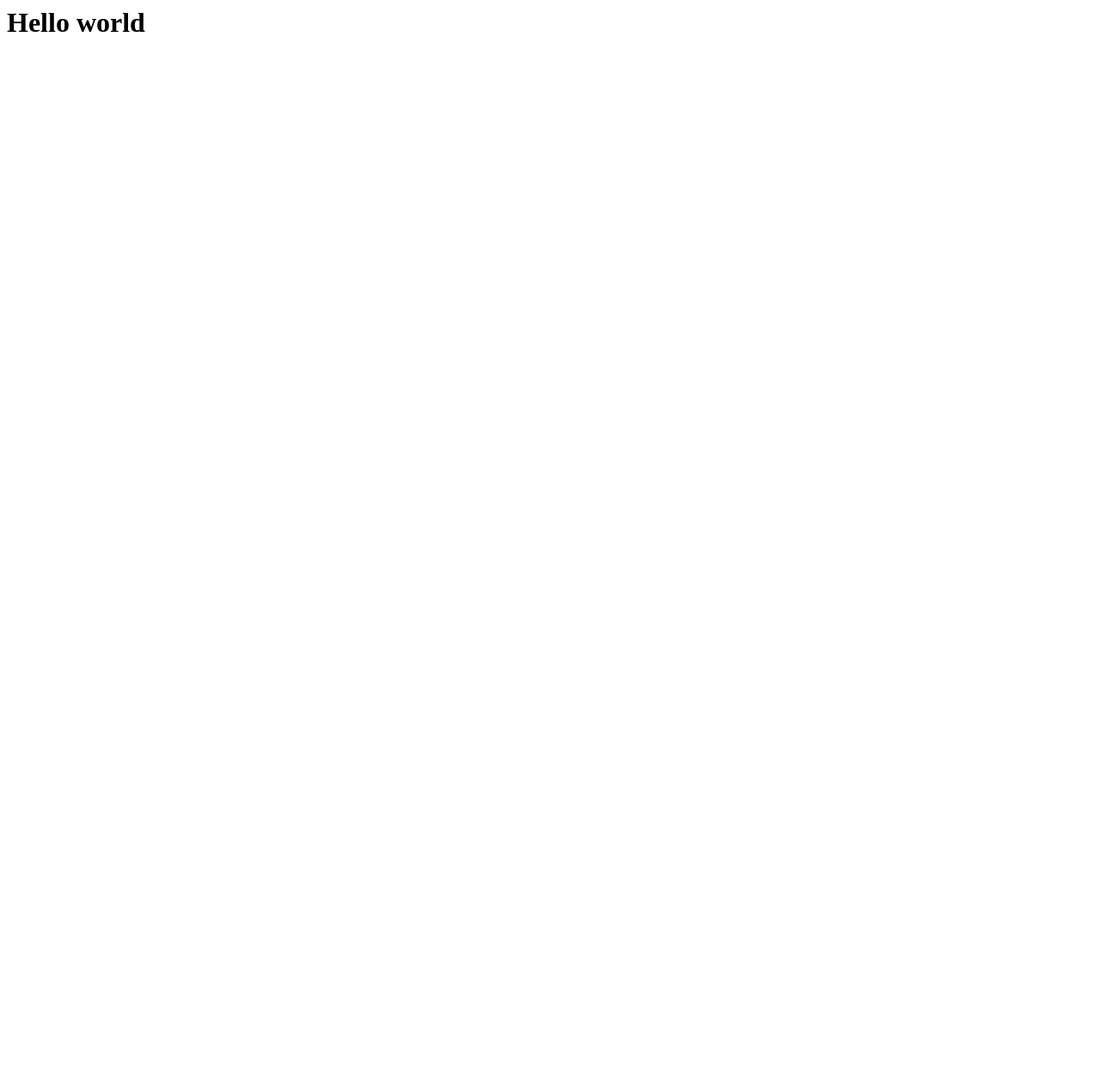
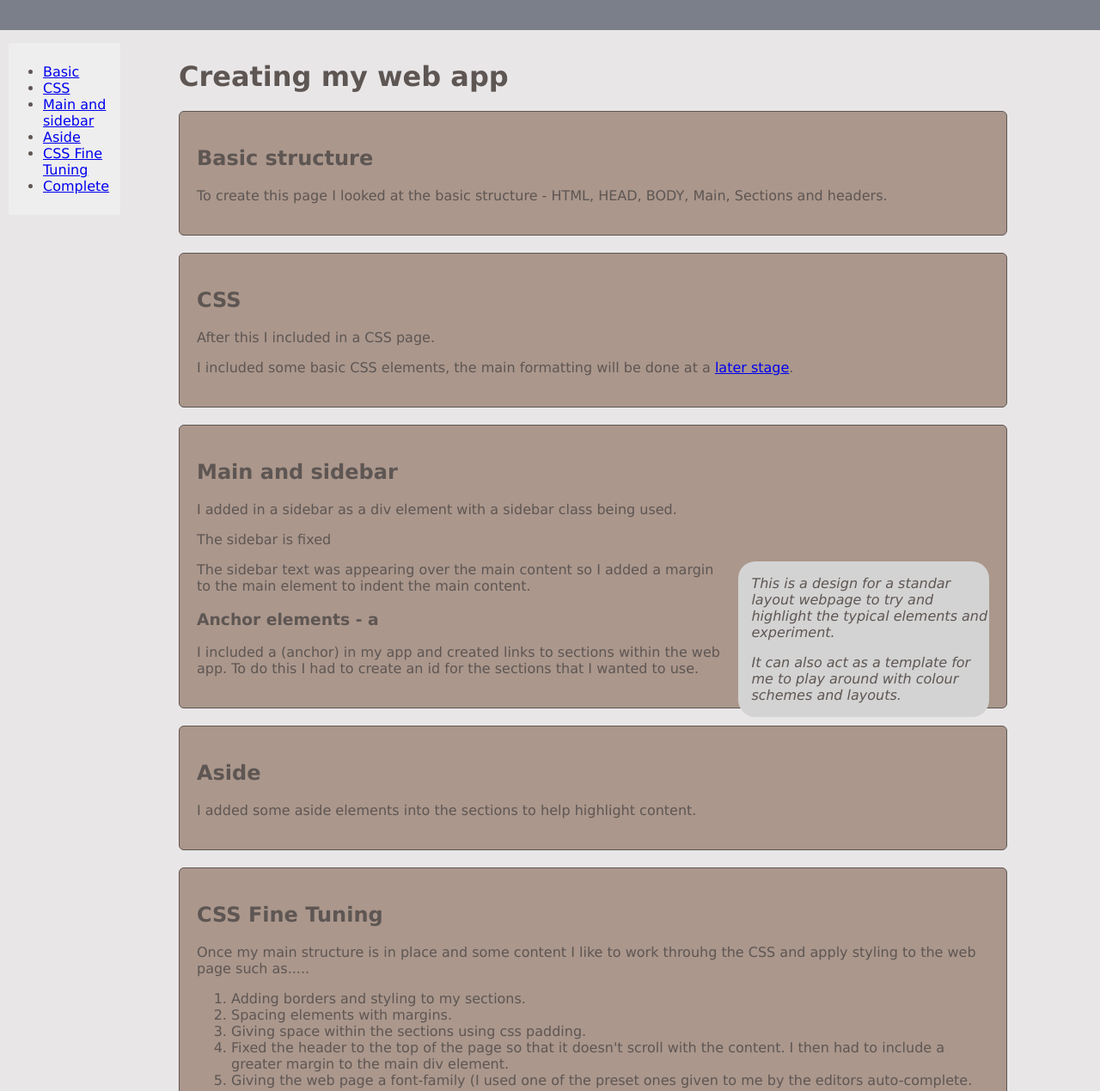
Before and after one commit to tahand/webapp, a plain HTML site: page index.html in a window 1280 px wide. Shown: the top 1269 px of the page at 86% size. Before the commit the page ends 800 px from the top, so only its background shows below. Drawn offline with Linux system fonts and the light colour scheme.

Commit message:
Latest web page changes and references

```diff
--- a/index.html
+++ b/index.html
@@ -1,8 +1,79 @@
 <html>
+
     <head>
+
         <title>First Web App</title>
+        <link rel="stylesheet" type="text/css" href="style.css">
+        <!-- research meta tags -->
     </head>
+
 <body>
-    <h1>Hello world</h1>
+
+    <header>&nbsp;</header>
+    <div class="sidebar">
+        <ul>
+            <li><a href="#basic">Basic</a></li>
+            <li><a href="#css">CSS</a></li>
+            <li><a href="#main_sidebar">Main and sidebar</a></li>
+            <li><a href="#aside">Aside</a></li>
+            <li><a href="#css_fine_tuning">CSS Fine Tuning</a></li>
+            <li><a href="#complete">Complete</a></li>
+        </ul>
+    </div>
+
+    <div class="main">
+        <h1>Creating my web app</h1>
+
+        <section id="basic">
+            <h2>Basic structure</h2>
+            <p>To create this page I looked at the basic structure - HTML, HEAD, BODY, Main, Sections and headers.</p>
+        </section>
+
+        <section id="css">
+            <h2>CSS</h2>
+            <p>After this I included in a CSS page.</p>
+            <p>I included some basic CSS elements, the main formatting will be done at a <a href="#css_fine_tuning">later stage</a>.</p>
+        </section>
+
+        <section id="main_sidebar">
+            <h2>Main and sidebar</h2>
+            <p>I added in a sidebar as a div element with a sidebar class being used.</p>
+            <p>The sidebar is fixed </p>
+            <aside>
+                <p>This is a design for a standar layout webpage to try and highlight the typical elements and experiment.</p>
+                <p>It can also act as a template for me to play around with colour schemes and layouts.</p>
+            </aside>
+            <p>The sidebar text was appearing over the main content so I added a margin to the main element to indent the main content.</p>
+            <h3>Anchor elements - a</h3>
+            <p>I included a (anchor) in my app and created links to sections within the web app.  To do this I had to create an id for the sections that I wanted to use.</p>
+        </section>
+
+        <section id="aside">
+            <h2>Aside</h2>
+            <p>I added some aside elements into the sections to help highlight content.</p>
+        </section>
+
+        <section id="css_fine_tuning">
+            <h2>CSS Fine Tuning</h2>
+            <p>Once my main structure is in place and some content I like to work throuhg the CSS and apply styling to the web page such as.....</p>
+            <ol>
+                <li>Adding borders and styling to my sections.</li>
+                <li>Spacing elements with margins.</li>
+                <li>Giving space within the sections using css padding.</li>
+                <li>Fixed the header to the top of the page so that it doesn't scroll with the content.  I then had to include a greater margin to the main div element.</li>
+                <li>Giving the web page a font-family (I used one of the preset ones given to me by the editors auto-complete.</li>
+            </ol>
+
+        </section>
+
+        <section id="complete">
+            <h2>Complete</h2>
+            <p>Everything is complete and I have my template to work from and the CSS to apply different styles</p>
+        </section>
+
+    </div>
+
+    <footer>Last updated 04/09/2026</footer>
+
 </body>
 </html>
--- /dev/null
+++ b/style.css
@@ -0,0 +1,82 @@
+:root {
+
+    --color-one: #e9e6e7;
+    --color-two: #5e5653;
+    --color-three: #7b7f8a;
+    --color-four:#ab978c;
+    --color-five:#6b7c98;
+
+    --main-bg-color: var(--color-one);
+    --main-text-color:var(--color-two);
+    --header-bg-color: var(--color-three);
+    --header-text-color:var(var(--color-four));
+    --footer-bg-color: var(--color-five);
+    --footer-text-color: var(--color-one);
+    --section-bg-color: var(--color-four);
+    --section-text-color:var(--color-five);
+
+}
+
+body {
+    background-color: var(--main-bg-color);
+    color: var(--main-text-color);
+    font-family:'Lucida Sans', 'Lucida Sans Regular', 'Lucida Grande', 'Lucida Sans Unicode', Geneva, Verdana, sans-serif;
+}
+
+header {
+    background-color: var(--header-bg-color);
+    color: var(--header-text-color);
+
+    width: 100%;
+    position: fixed;
+    z-index: 1;
+    top: 0px;
+    left: 0px;
+
+    overflow-x: hidden;
+    padding: 8px 0;
+}
+
+div.main {
+    margin-left: 200px;
+    margin-right: 100px;
+    margin-top: 70px;
+}
+
+footer {
+    background-color: var(--footer-bg-color);
+    color: var(--footer-text-color);
+    text-align: center;
+    padding: 10px;
+}
+
+aside {
+  width: 30%;
+  padding-left: 15px;
+  margin-left: 15px;
+  float: right;
+  font-style: italic;
+  background-color: lightgray;
+  border-radius: 20px;
+}
+
+section {
+    background-color: var(--section-bg-color);
+    color: section-text-color;
+    border: #5e5653 solid 1px;
+    margin-top: 10px;
+    margin-bottom: 20px;
+    padding: 20px;
+    border-radius: 6px;
+}
+
+div.sidebar {
+    width: 130px;
+    position: fixed;
+    z-index: 1;
+    top: 50px;
+    left: 10px;
+    background: #eee;
+    overflow-x: hidden;
+    padding: 8px 0;
+}
```
Also changed, not shown: html.txt (added).
